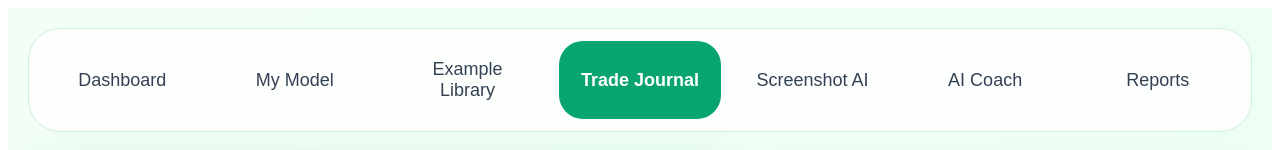
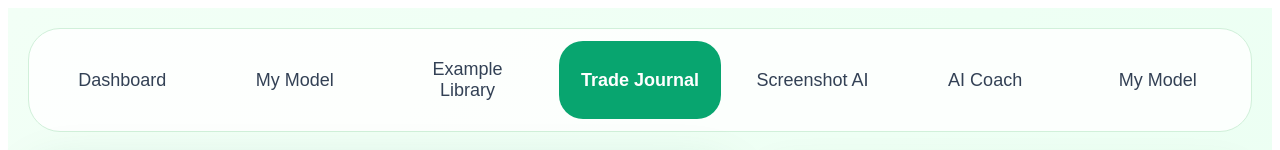
Before and after one commit to adisonpaty23-tech/atlas-edge-lab, a Next.js app: page /journal in a window 1280 px wide. Shown: the top 150 px of the page. Built offline with nearby package versions, Linux system fonts and the light colour scheme; no server answers; the database is empty.

Commit message:
Update journal.js

```diff
--- a/pages/journal.js
+++ b/pages/journal.js
@@ -122,7 +122,7 @@ export default function Journal() {
           <Link href="/coach" style={navBtnLink}>
             AI Coach
           </Link>
-          <button style={navBtn}>Reports</button>
+          <Link href="/model" style={navBtnLink}>My Model</Link>
         </div>
 
         <div style={{ display: "grid", gridTemplateColumns: "1.35fr 0.95fr", gap: "20px", marginBottom: "20px" }}>
```
